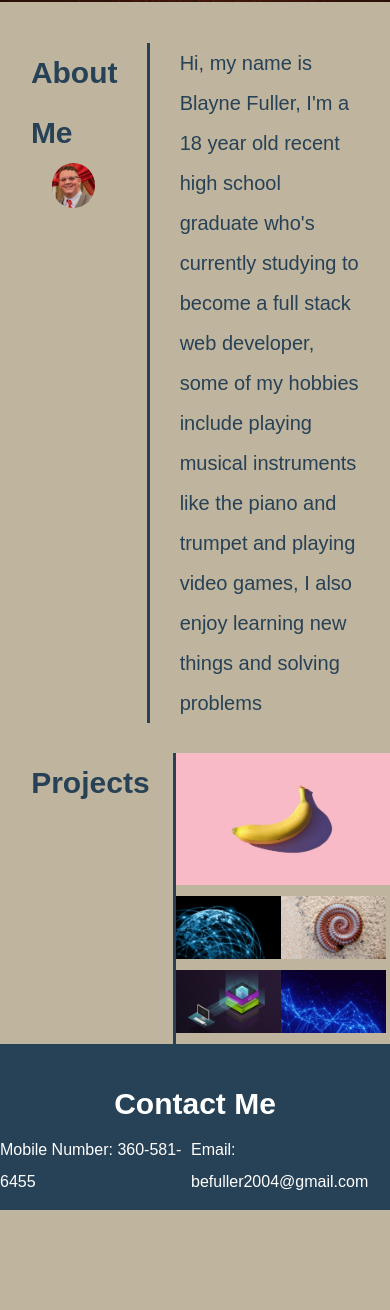
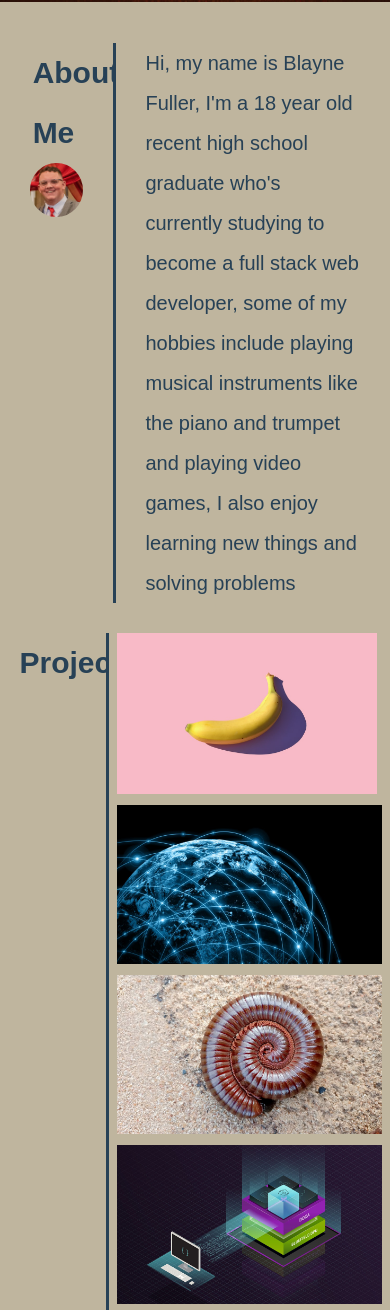
Before and after one commit to blayne-04/BlayneFuller-Portfolio, a plain HTML site: page index.html in a window 390 px wide. Shown: the part 380-1690 px from the top of the page. Before the commit the page ends 1590 px from the top, so only its background shows below. Drawn offline with Linux system fonts and the light colour scheme.

Commit message:
updated README, css comments, mobile img styling

```diff
--- a/assets/style.css
+++ b/assets/style.css
@@ -53,19 +53,20 @@
 .aboutmesb {
     display: flex;
     flex-direction: column;
-    align-items: center;
+    align-items: space-between;
     padding-right: 30px;
+    width: 25%;
 }
 /* sets the title color and font size */
 .aboutme-title {
     color: var(--accent);
     font-size: var(--titles);
-    margin-left: 8%;
+    margin-left: 5%;
     padding-right: 6%;
 }
 /* makes the profile pic round and 50% width of the parent container */
 .profilepic {
-    width: 50%;
+    width: 100%;
     border-radius: 50%;
 }
 /* sets the padding on the left side of the text and adds a border, also adjusts the font size and text color */
@@ -74,51 +75,61 @@
     font-size: 20px;
     color: var(--accent);
     border-left: 3px solid var(--accent);
-    height: 100%
+    width: 75%;
 }
 /* sets the  project title and project img containers beside each other*/
 .work {
     display: flex;
     justify-content:space-between;
 }
-
+/* sets the styling for the project title, adds padding and margin */
 .projects-title {
     color: var(--accent);
     font-size: var(--titles);
     border-right: 3px solid var(--accent);
-    margin-left: 8%;
+    margin-left: 5%;
     padding-right: 6%;
+    width: 23%
+
 }
-
+/* sets the width of the img container to 75% of the page and allows the images to wrap */
 .projects-img {
     display: flex;
     flex-wrap: wrap;
     width: 75%;
+    padding: 0px 2%;
 }
-
+/* sets the width of the 1st picture to  98% of the page*/
 .bigpicture{
-    width: 100%;
+    width: 98%;
 }
-
+/* sets the width of the anchor tag to 100% of the bigpicture div */
 .bigpicture a{
     width: 100%;
 }
-
+/* sets the width of the img to 100% of the anchor tag */
 .bigpicture img{
     width: 100%;
 }
+/* sets the width of the picture div to 49% of the projects img container */
 .picture {
     width: 49%;
 }
-
+/* sets the width of the anchor tag to 100% of the picture div */
 .picture a{
     width: 100%;
 }
-
+/* sets the width of the img to 100% of the anchor tag */
 .picture img {
     width: 100%;
 }
-
+/* overrides the previous width of 49% when less or equal to 750px wide */
+@media only screen and (max-width: 750px){
+    .picture{
+        width: 100%;
+    }
+}
+/* aligns the title and list elements vertically, stylizes the background */
 .contactme {
     display:flex;
     flex-direction: column;
@@ -127,13 +138,14 @@
     justify-content: center;
     width: 100%;
 }
+/* Stylizes the title for contact me*/
 .contactme-title{
     background-color: var(--accent);
     color: var(--text);
     padding-top: 30px;
     font-size: var(--titles);
 }
-
+/* aligns the items horizontally and spaces them evenly */
 .contactme ul{
     width: 100%;
     display: flex;
@@ -142,7 +154,7 @@
     justify-content: space-around;
     margin-bottom: 3vw;
 }
-
+/* stylizes the list items in contactme */
 .contactme li{
     background-color: var(--accent);
     color: var(--text);
```
Also changed, not shown: assets/preview_2.png (added), 2 other files.
